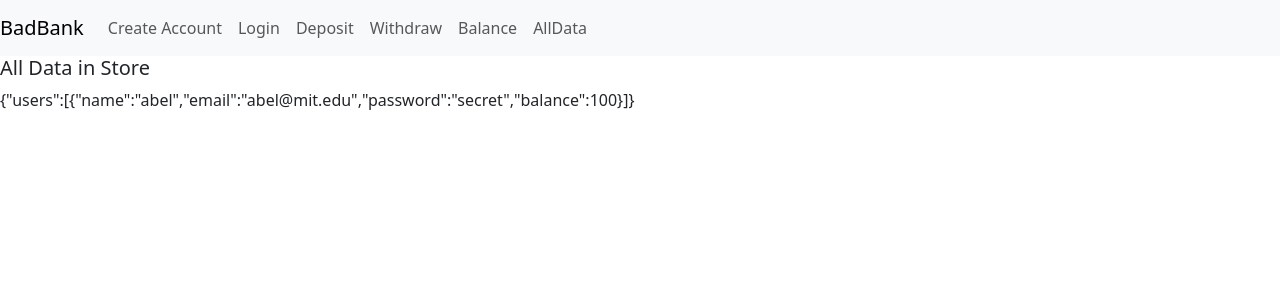
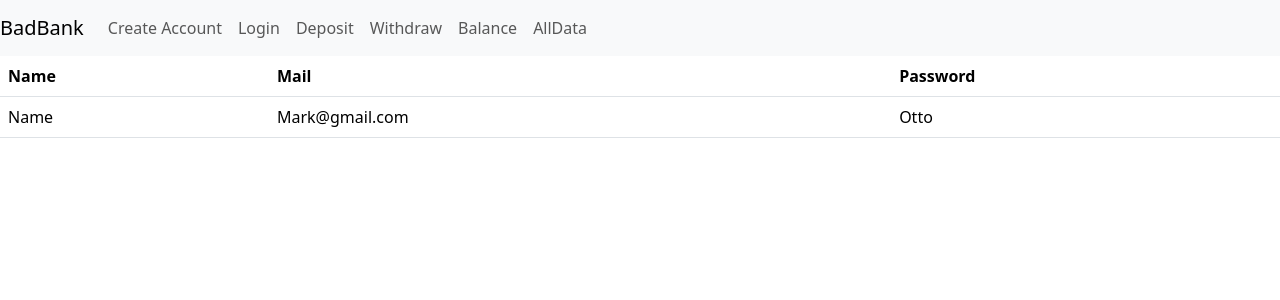
Before and after one commit to AlfonsoNango/AlfonsoMolina-Bank-App, a React (Vite) app: page /alldata in a window 1280 px wide. Shown: the top 300 px of the page. Built offline with nearby package versions, Linux system fonts and the light colour scheme.

Commit message:
We add all the pages design.

```diff
--- a/src/alldata.jsx
+++ b/src/alldata.jsx
@@ -5,9 +5,27 @@ export default function AllData() {
   const ctx = useContext(UserContext);
   return (
     <>
-      <h5>All Data in Store</h5>
+      {/* <h5>All Data in Store</h5>
       {JSON.stringify(ctx)}
-      <br />
+      <br /> */}
+
+      <table class="table">
+        <thead>
+          <tr>
+            <th scope="col">Name</th>
+            <th scope="col">Mail</th>
+            <th scope="col">Password</th>
+          </tr>
+        </thead>
+
+        <tbody>
+          <tr>
+            <td scope="row">Name</td>
+            <td>Mark@gmail.com</td>
+            <td>Otto</td>
+          </tr>
+        </tbody>
+      </table>
     </>
   );
 }
```
